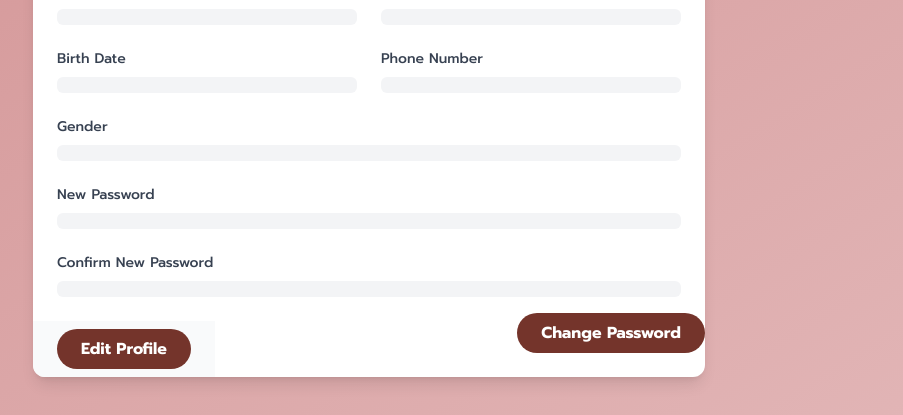
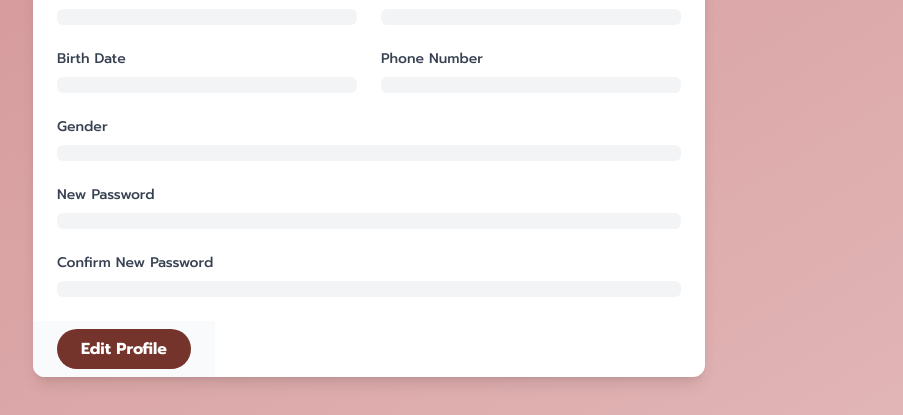
Before and after one commit to MyNNeiei/BelleSpace, a Django app: page /profile/ in a window 1280 px wide. Shown: the part 385-800 px from the top of the page, without its empty margins (271-1174 px from the left). Run offline with Django 5.2, Linux system fonts and the light colour scheme; some libraries are stand-ins or nearby versions; some web fonts are replaced.

Commit message:
nncommittoswitchmain

```diff
--- a/bell_Space/belle_space/templates/profile/profile.html
+++ b/bell_Space/belle_space/templates/profile/profile.html
@@ -64,11 +64,11 @@
                     Edit Profile
                 </a>
             </div>
-            <div class="">
-                <a href="{% url 'change_password' %}" class="bg-[#74342B] text-white font-bold py-2 px-6 rounded-full transition duration-300 ease-in-out transform hover:scale-105 hover:bg-[#8B4D44] focus:outline-none focus:ring-2 focus:ring-[#74342B] focus:ring-opacity-50">
+            <!-- <div class="">
+                <a href="{#% url 'change_password' %#}" class="bg-[#74342B] text-white font-bold py-2 px-6 rounded-full transition duration-300 ease-in-out transform hover:scale-105 hover:bg-[#8B4D44] focus:outline-none focus:ring-2 focus:ring-[#74342B] focus:ring-opacity-50">
                     Change Password
                 </a>
-            </div>
+            </div> -->
         </div>
     </div>
 </div>
--- a/bell_Space/belle_space/urls.py
+++ b/bell_Space/belle_space/urls.py
@@ -2,6 +2,7 @@ from django.conf import settings
 from django.urls import path
 from . import views
 from django.conf.urls.static import static
+
 urlpatterns = [
     # ex: /polls/
     path("", views.IndexView.as_view(), name="home"),
```
